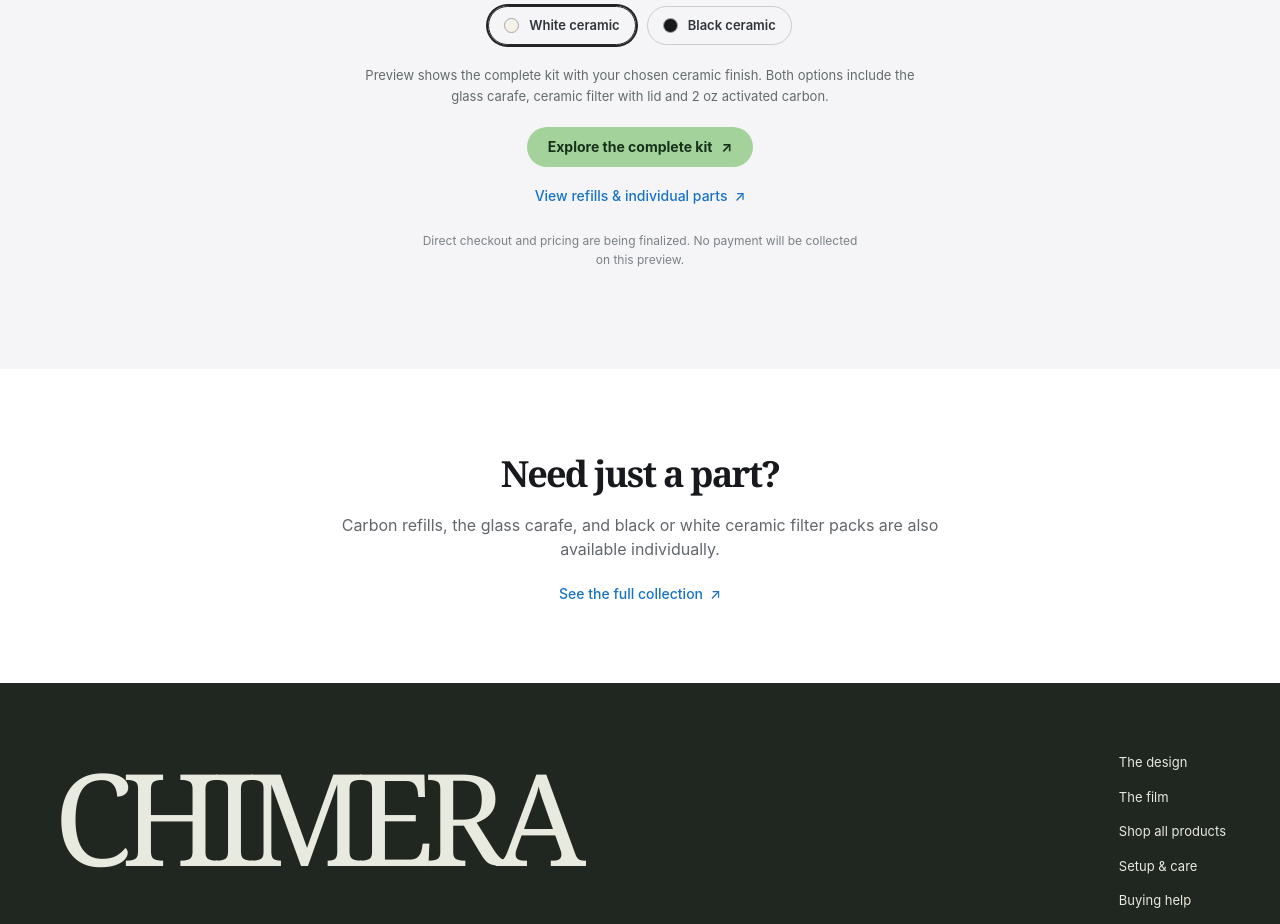
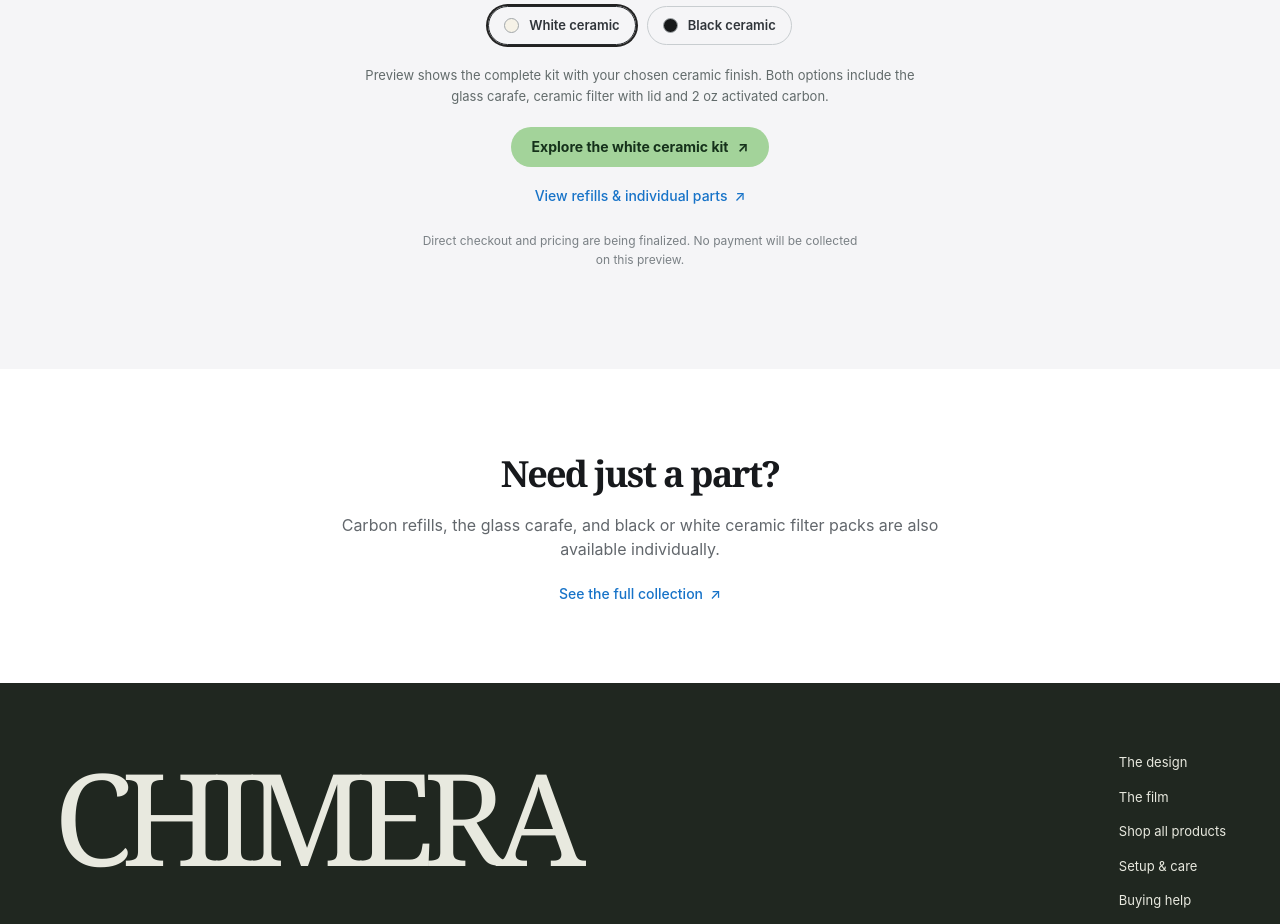
Before and after one commit to BTheCoderr/chimerawebsite, a Next.js app: page / in a window 1280 px wide. Shown: the part 8120-9044 px from the top of the page. Built offline with nearby package versions, Linux system fonts and the light colour scheme.

Commit message:
Carry selected black or white kit finish from Concept B homepage to product page

```diff
--- a/components/HomeKitChoice.tsx
+++ b/components/HomeKitChoice.tsx
@@ -41,7 +41,7 @@ export function HomeKitChoice() {
         ))}
       </div>
       <p className="cb-choice-note">Preview shows the complete kit with your chosen ceramic finish. Both options include the glass carafe, ceramic filter with lid and 2 oz activated carbon.</p>
-      <Link className="cb-mint-button cb-buy-link" href="/shop/chimera-kit/">Explore the complete kit <span aria-hidden="true">↗</span></Link>
+      <Link className="cb-mint-button cb-buy-link" href={"/shop/chimera-kit/?finish=" + finish}>Explore the {selected.name.toLowerCase()} kit <span aria-hidden="true">↗</span></Link>
       <Link className="cb-secondary-link" href="/shop/">View refills &amp; individual parts <span aria-hidden="true">↗</span></Link>
       <p className="cb-availability">Direct checkout and pricing are being finalized. No payment will be collected on this preview.</p>
     </div>
```
